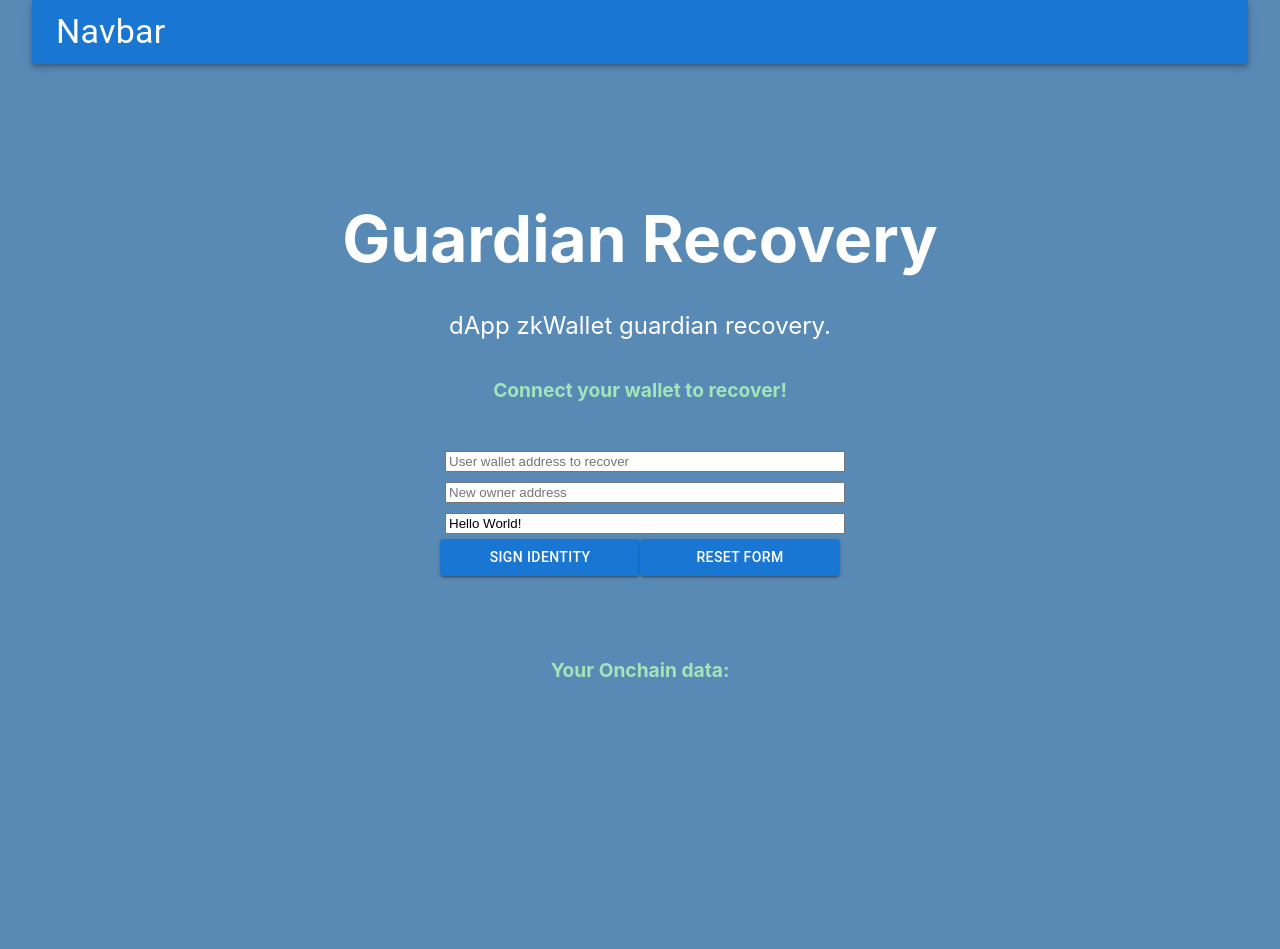
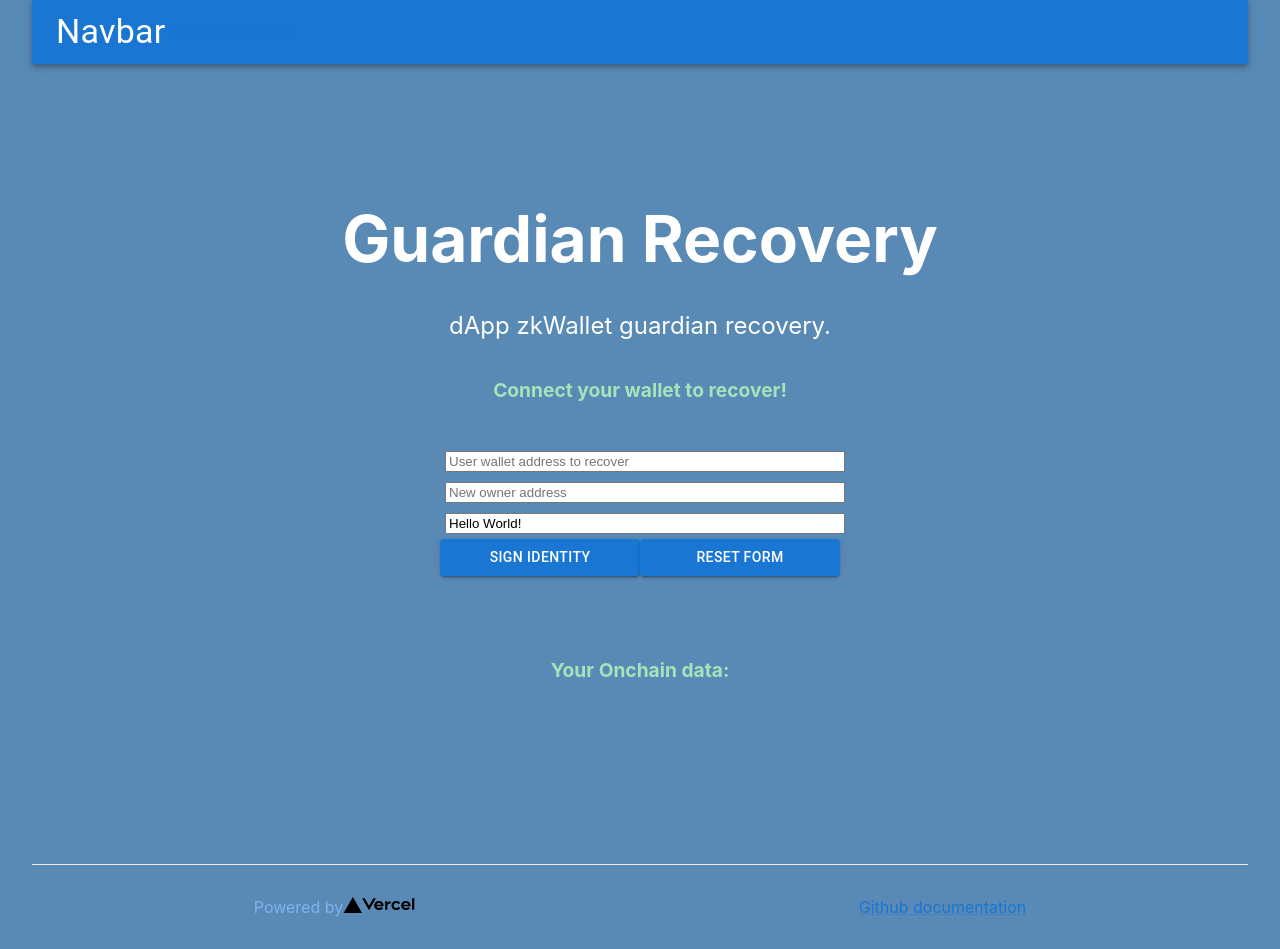
Before and after one commit to zkWallet/guardian-ui, a Next.js app: page / in a window 1280 px wide. Before the commit the page ends 864 px from the top, so only its background shows below. Built offline with nearby package versions, Linux system fonts and the light colour scheme.

Commit message:
added footer

```diff
--- a/pages/index.tsx
+++ b/pages/index.tsx
@@ -3,6 +3,7 @@ import { Strategy, ZkIdentity } from "@zk-kit/identity"
 import { generateMerkleProof, Semaphore, SemaphoreFullProof, SemaphoreSolidityProof } from "@zk-kit/protocols"
 import { providers, Contract, constants, utils, BigNumber } from "ethers"
 import type { NextPage } from 'next'
+import Image from 'next/image'
 // import Head from "next/head"
 import React, { useState } from "react"
 import { useForm } from 'react-hook-form';
@@ -247,6 +248,19 @@ const Home: NextPage = () => {
                     {/* <TextBox value={greeting} /> */}
                 </div>
             </main>
+            <footer className={styles.footer}>
+                <a
+                href="https://vercel.com?utm_source=create-next-app&utm_medium=default-template&utm_campaign=create-next-app"
+                target="_blank"
+                rel="noopener noreferrer"
+                >
+                Powered by{' '}
+                <span className={styles.logo}>
+                    <Image src="/vercel.svg" alt="Vercel Logo" width={72} height={16} />
+                </span>
+                </a>
+                <Link href="https://github.com/zkWallet/zkWallet-docs">Github documentation</Link>
+            </footer>
         </div>
     )
 }
--- a/styles/Home.module.css
+++ b/styles/Home.module.css
@@ -59,3 +59,19 @@
 .invalid {
     color: #c98c88;
 }
+
+.footer {
+    display: flex;
+    flex: 1;
+    padding: 2rem 0;
+    border-top: 1px solid #eaeaea;
+    justify-content: center;
+    align-items: center;
+  }
+
+  .footer a {
+    display: flex;
+    justify-content: center;
+    align-items: center;
+    flex-grow: 1;
+  }
```
